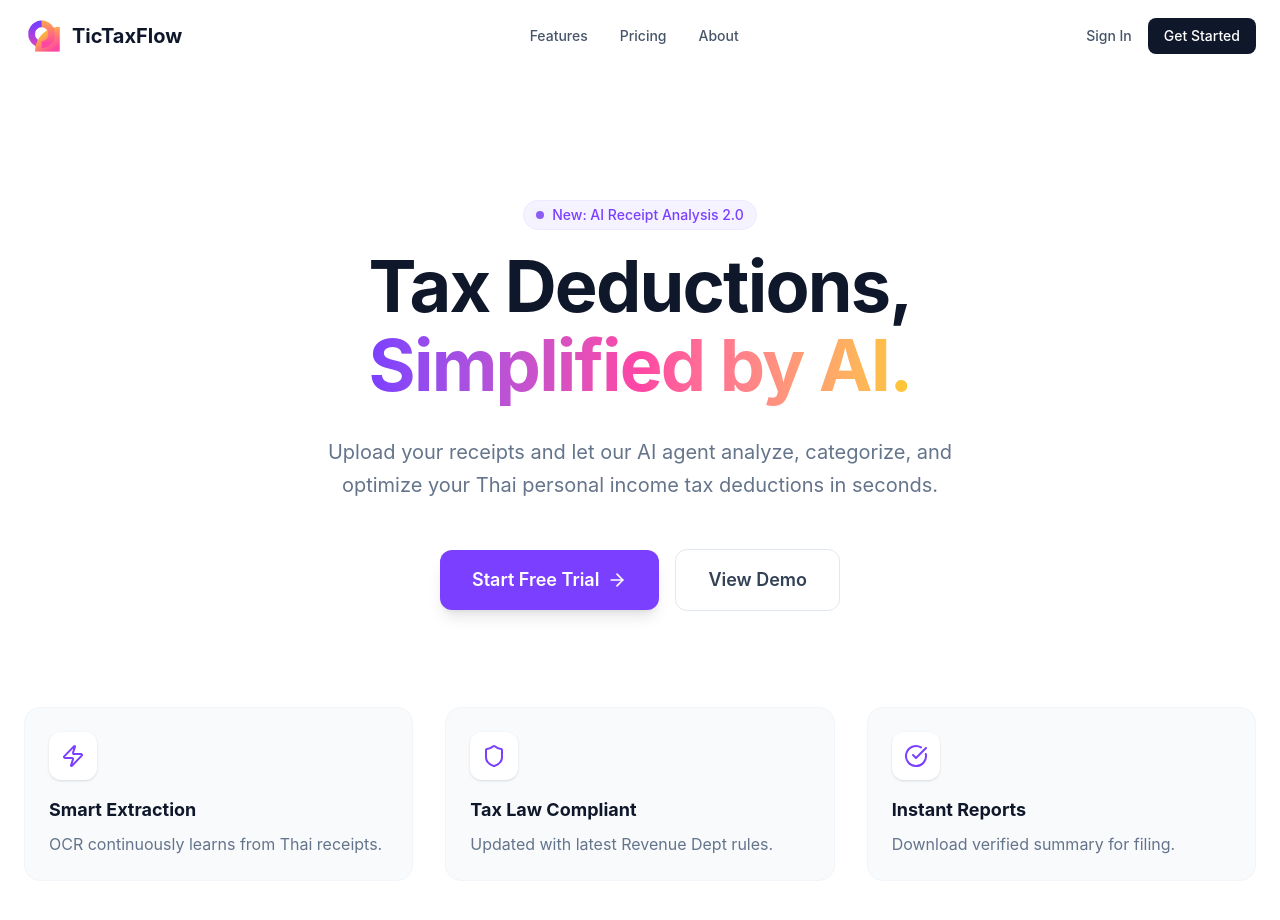
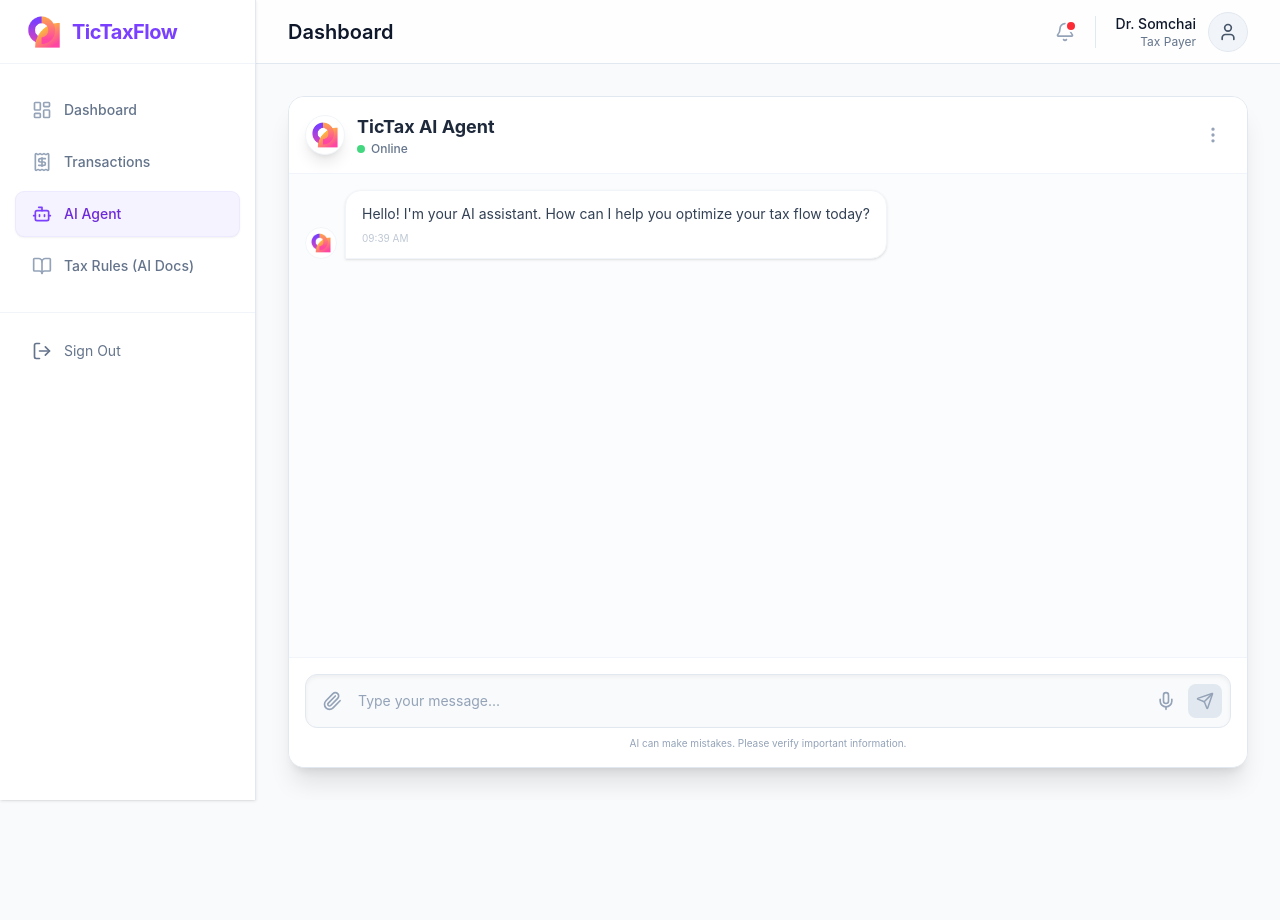
Before and after one commit to YKUNAKORN/TicTaxFlow, a React (Vite) app in the folder frontend/: page /agent in a window 1280 px wide. Before the commit this address led to /. Shown: the top 920 px of the page. After the commit the page ends 800 px from the top, so only its background shows below. Built offline with nearby package versions, Linux system fonts and the light colour scheme.

Commit message:
feat: create new chact with agent page

```diff
--- a/frontend/src/App.tsx
+++ b/frontend/src/App.tsx
@@ -7,6 +7,7 @@ import TaxRulesPage from './pages/TaxRulesPage';
 import SignInPage from './pages/SignInPage';
 import SignUpPage from './pages/SignUpPage';
 import ForgotPasswordPage from './pages/ForgotPasswordPage';
+import AgentPage from './pages/AgentPage';
 
 function App() {
     return (
@@ -37,6 +38,12 @@ function App() {
                     </Layout>
                 } />
 
+                <Route path="/agent" element={
+                    <Layout>
+                        <AgentPage />
+                    </Layout>
+                } />
+
                 {/* Fallback */}
                 <Route path="*" element={<Navigate to="/" replace />} />
             </Routes>
--- a/frontend/src/components/layout/Sidebar.tsx
+++ b/frontend/src/components/layout/Sidebar.tsx
@@ -1,5 +1,5 @@
 import React, { ReactNode } from 'react';
-import { LayoutDashboard, Receipt, BookOpen, LogOut, X } from 'lucide-react';
+import { LayoutDashboard, Receipt, BookOpen, LogOut, X, Bot } from 'lucide-react';
 import { clsx } from 'clsx';
 import { NavLink } from 'react-router-dom';
 
@@ -14,6 +14,7 @@ const Sidebar: React.FC<SidebarProps> = ({ isOpen, onClose }) => {
     const navItems = [
         { icon: LayoutDashboard, label: 'Dashboard', path: '/dashboard' },
         { icon: Receipt, label: 'Transactions', path: '/transactions' },
+        { icon: Bot, label: 'AI Agent', path: '/agent' },
         { icon: BookOpen, label: 'Tax Rules (AI Docs)', path: '/tax-rules' },
     ];
 
--- /dev/null
+++ b/frontend/src/pages/AgentPage.tsx
@@ -0,0 +1,201 @@
+import React, { useState, useRef, useEffect } from 'react';
+import { Send, User, MoreVertical, Paperclip, Mic } from 'lucide-react';
+import { clsx } from 'clsx';
+import logo from '../assets/logo-icon.png';
+
+interface Message {
+    id: string;
+    text: string;
+    sender: 'user' | 'agent';
+    timestamp: Date;
+}
+const AgentPage: React.FC = () => {
+    // State for managing chat messages and input
+    const [messages, setMessages] = useState<Message[]>([
+        {
+            id: '1',
+            text: "Hello! I'm your AI assistant. How can I help you optimize your tax flow today?",
+            sender: 'agent',
+            timestamp: new Date()
+        }
+    ]);
+    const [inputValue, setInputValue] = useState('');
+    const [isTyping, setIsTyping] = useState(false);
+    const messagesEndRef = useRef<HTMLDivElement>(null);
+
+    // Auto-scroll to bottom when messages change
+    useEffect(() => {
+        messagesEndRef.current?.scrollIntoView({ behavior: 'smooth' });
+    }, [messages]);
+
+    // Handle sending a message
+    const handleSendMessage = () => {
+        if (!inputValue.trim()) return;
+
+        const newUserMessage: Message = {
+            id: Date.now().toString(),
+            text: inputValue,
+            sender: 'user',
+            timestamp: new Date()
+        };
+
+        setMessages(prev => [...prev, newUserMessage]);
+        setInputValue('');
+        setIsTyping(true);
+
+        // Simulate agent response
+        setTimeout(() => {
+            const newAgentMessage: Message = {
+                id: (Date.now() + 1).toString(),
+                text: "I can help analyze your transactions and suggest potential tax deductions based on your recent activity.",
+                sender: 'agent',
+                timestamp: new Date()
+            };
+            setMessages(prev => [...prev, newAgentMessage]);
+            setIsTyping(false);
+        }, 1500);
+    };
+
+    // Handle Enter key press
+    const handleKeyPress = (e: React.KeyboardEvent) => {
+        if (e.key === 'Enter' && !e.shiftKey) {
+            e.preventDefault();
+            handleSendMessage();
+        }
+    };
+
+    return (
+        <div className="flex flex-col h-[calc(100vh-8rem)] bg-white rounded-2xl shadow-xl overflow-hidden border border-slate-200">
+            {/* Header Section */}
+            <div className="bg-white border-b border-slate-100 p-4 flex items-center justify-between">
+                <div className="flex items-center gap-3">
+                    <div className="h-10 w-10 rounded-full bg-white flex items-center justify-center shadow-lg border border-slate-100 overflow-hidden">
+                        <img src={logo} alt="TicTax AI" className="h-8 w-8 object-contain" />
+                    </div>
+                    <div>
+                        <h2 className="font-bold text-slate-800 text-lg">TicTax AI Agent</h2>
+                        <div className="flex items-center gap-1.5">
+                            <span className="h-2 w-2 rounded-full bg-green-500 animate-pulse"></span>
+                            <span className="text-xs text-slate-500 font-medium">Online</span>
+                        </div>
+                    </div>
+                </div>
+                <button className="p-2 text-slate-400 hover:text-slate-600 hover:bg-slate-50 rounded-full transition-colors">
+                    <MoreVertical size={20} />
+                </button>
+            </div>
+
+            {/* Chat Area */}
+            <div className="flex-1 overflow-y-auto p-4 space-y-6 bg-slate-50/50 scroll-smooth">
+                <style>{`
+                    @keyframes fadeIn {
+                        from { opacity: 0; transform: translateY(10px); }
+                        to { opacity: 1; transform: translateY(0); }
+                    }
+                    .animate-fade-in {
+                        animation: fadeIn 0.3s ease-out forwards;
+                    }
+                `}</style>
+                {messages.map((msg) => (
+                    <div
+                        key={msg.id}
+                        className={clsx(
+                            "flex w-full items-end gap-2 animate-fade-in",
+                            msg.sender === 'user' ? "justify-end" : "justify-start"
+                        )}
+                    >
+                        {/* Agent Avatar */}
+                        {msg.sender === 'agent' && (
+                            <div className="h-8 w-8 rounded-full bg-white flex items-center justify-center shrink-0 border border-slate-100 overflow-hidden">
+                                <img src={logo} alt="AI" className="h-6 w-6 object-contain" />
+                            </div>
+                        )}
+
+                        {/* Message Bubble */}
+                        <div
+                            className={clsx(
+                                "max-w-[80%] lg:max-w-[70%] p-3 px-4 rounded-2xl shadow-sm text-sm leading-relaxed relative group flex flex-col",
+                                msg.sender === 'user'
+                                    ? "bg-primary-600 text-white rounded-br-none"
+                                    : "bg-white text-slate-700 border border-slate-100 rounded-bl-none"
+                            )}
+                        >
+                            <p className="break-words">{msg.text}</p>
+                            <span className={clsx(
+                                "text-[10px] opacity-60 mt-1 select-none",
+                                msg.sender === 'user' ? "text-primary-100 self-end" : "text-slate-400 self-start"
+                            )}>
+                                {msg.timestamp.toLocaleTimeString([], { hour: '2-digit', minute: '2-digit' })}
+                            </span>
+                        </div>
+
+                        {/* User Avatar */}
+                        {msg.sender === 'user' && (
+                            <div className="h-8 w-8 rounded-full bg-slate-200 flex items-center justify-center shrink-0">
+                                <User size={16} className="text-slate-500" />
+                            </div>
+                        )}
+                    </div>
+                ))}
+
+                {/* Typing Indicator */}
+                {isTyping && (
+                    <div className="flex w-full items-end gap-2 justify-start">
+                        <div className="h-8 w-8 rounded-full bg-white flex items-center justify-center shrink-0 border border-slate-100 overflow-hidden">
+                            <img src={logo} alt="AI" className="h-6 w-6 object-contain" />
+                        </div>
+                        <div className="bg-white border border-slate-100 p-4 rounded-2xl rounded-bl-none shadow-sm flex gap-1 items-center h-12">
+                            <span className="w-2 h-2 bg-slate-400 rounded-full animate-bounce [animation-delay:-0.3s]"></span>
+                            <span className="w-2 h-2 bg-slate-400 rounded-full animate-bounce [animation-delay:-0.15s]"></span>
+                            <span className="w-2 h-2 bg-slate-400 rounded-full animate-bounce"></span>
+                        </div>
+                    </div>
+                )}
+                <div ref={messagesEndRef} />
+            </div>
+
+            {/* Input Area */}
+            <div className="bg-white p-4 border-t border-slate-100">
+                <div className="relative flex items-center gap-2 bg-slate-50 rounded-xl border border-slate-200 p-2 focus-within:ring-2 focus-within:ring-primary-100 focus-within:border-primary-300 transition-all shadow-inner">
+                    <button className="p-2 text-slate-400 hover:text-primary-600 transition-colors">
+                        <Paperclip size={20} />
+                    </button>
+
+                    <input
+                        type="text"
+                        value={inputValue}
+                        onChange={(e) => setInputValue(e.target.value)}
+                        onKeyDown={handleKeyPress}
+                        placeholder="Type your message..."
+                        className="flex-1 bg-transparent border-none outline-none text-slate-700 placeholder:text-slate-400 text-sm"
+                    />
+
+                    <div className="flex items-center gap-1">
+                        <button className="p-2 text-slate-400 hover:text-primary-600 transition-colors">
+                            <Mic size={20} />
+                        </button>
+                        <button
+                            onClick={handleSendMessage}
+                            disabled={!inputValue.trim()}
+                            className={clsx(
+                                "p-2 rounded-lg transition-all duration-200",
+                                inputValue.trim()
+                                    ? "bg-primary-600 text-white shadow-md hover:bg-primary-700 active:scale-95"
+                                    : "bg-slate-200 text-slate-400 cursor-not-allowed"
+                            )}
+                        >
+                            <Send size={18} />
+                        </button>
+                    </div>
+                </div>
+                <div className="text-center mt-2">
+                    <p className="text-[10px] text-slate-400">
+                        AI can make mistakes. Please verify important information.
+                    </p>
+                </div>
+            </div>
+        </div>
+    );
+};
+
+export default AgentPage;
```
